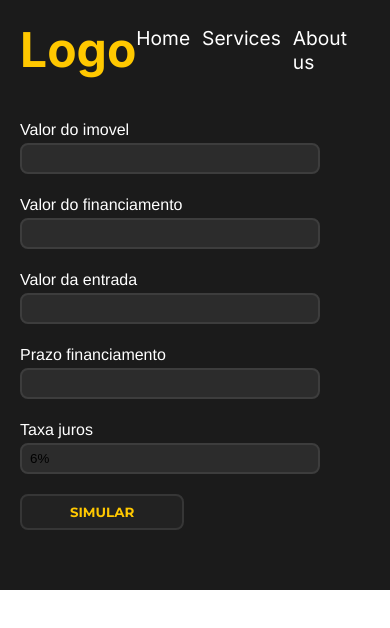
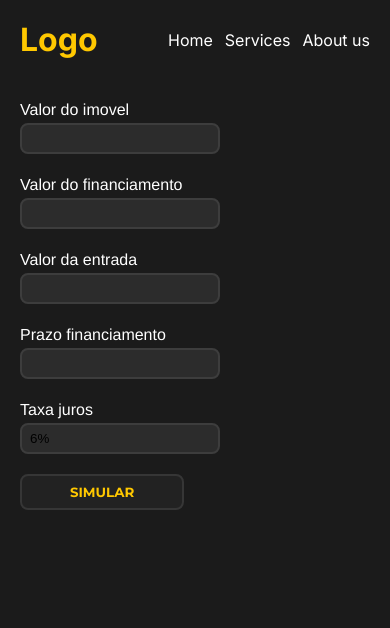
Before and after one commit to Luan-Lopes-da-Silva/financement-project, a Next.js app: page / in a window 390 px wide. Shown: the top 628 px of the page. Built offline with nearby package versions, Linux system fonts and the light colour scheme.

Commit message:
Font size changes

```diff
--- a/app/globals.css
+++ b/app/globals.css
@@ -3,3 +3,7 @@
   padding: 0;
   box-sizing: border-box;
 }
+
+body{
+  height: 100vh;
+}
--- a/app/page.module.scss
+++ b/app/page.module.scss
@@ -16,9 +16,8 @@
 
 .container{
   background-color:#1B1B1B;
-  width: 100%;
-  height: 100vh;
   padding-bottom: 20px;
+  height: 100%;
   header{
     display: flex;
     padding: 20px;
@@ -132,7 +131,24 @@
 
   @media(max-width:500px){
     .container{
-      height: 100%;
+      header{
+        h1{
+          font-size: 2rem;
+        }
+        nav{
+          ul{
+            li{
+              font-size: 1rem;
+            }
+          }
+        }
+      }
+      .main{
+        .form{
+          input{
+            width: 200px;
+          }
+        }
         .tableContainer{
           margin-left: -20px;
           font-size: 1rem;
@@ -154,4 +170,6 @@
         }
       }
       }
+
   }
+}
```
Lines whose indentation alone changed are shown as unchanged.
